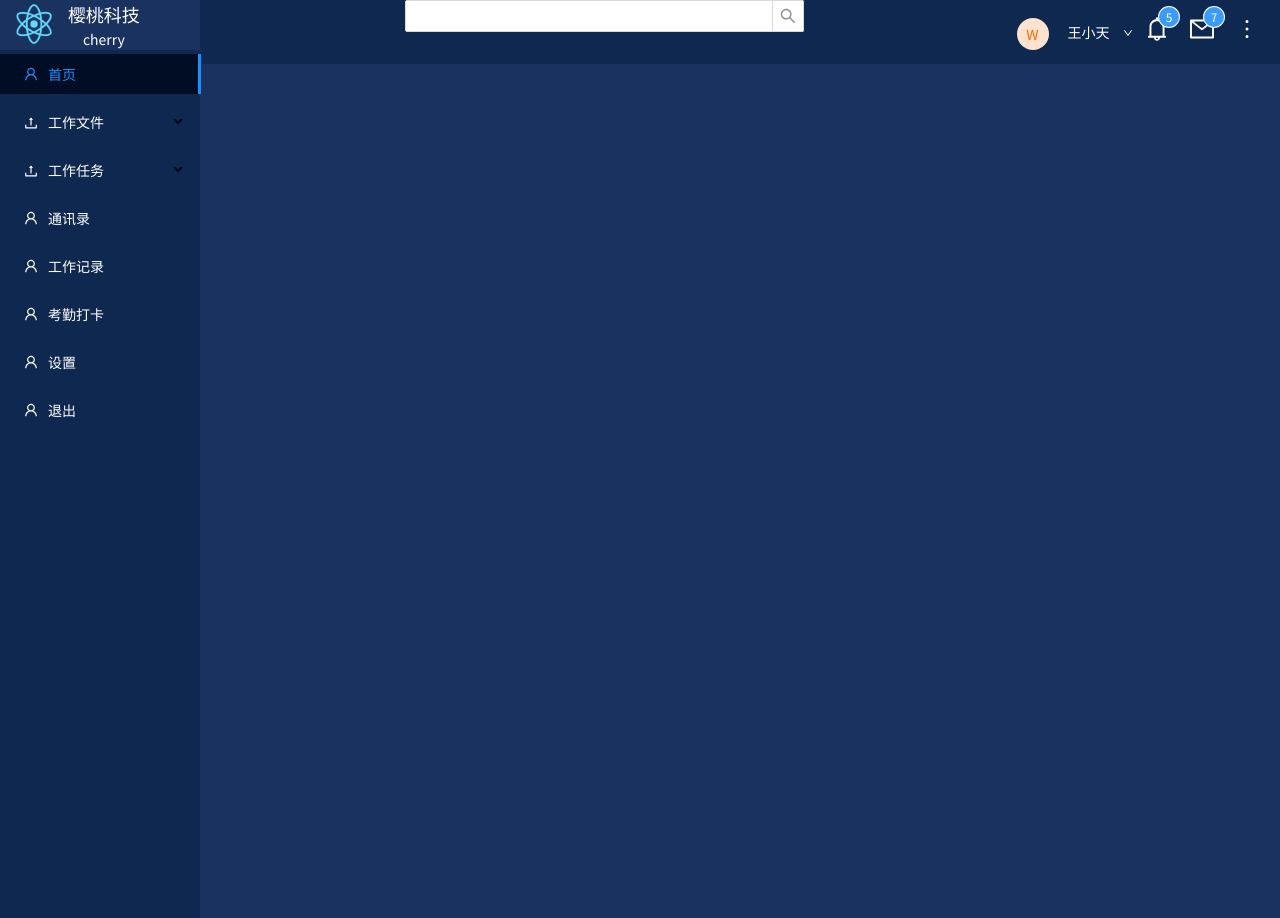
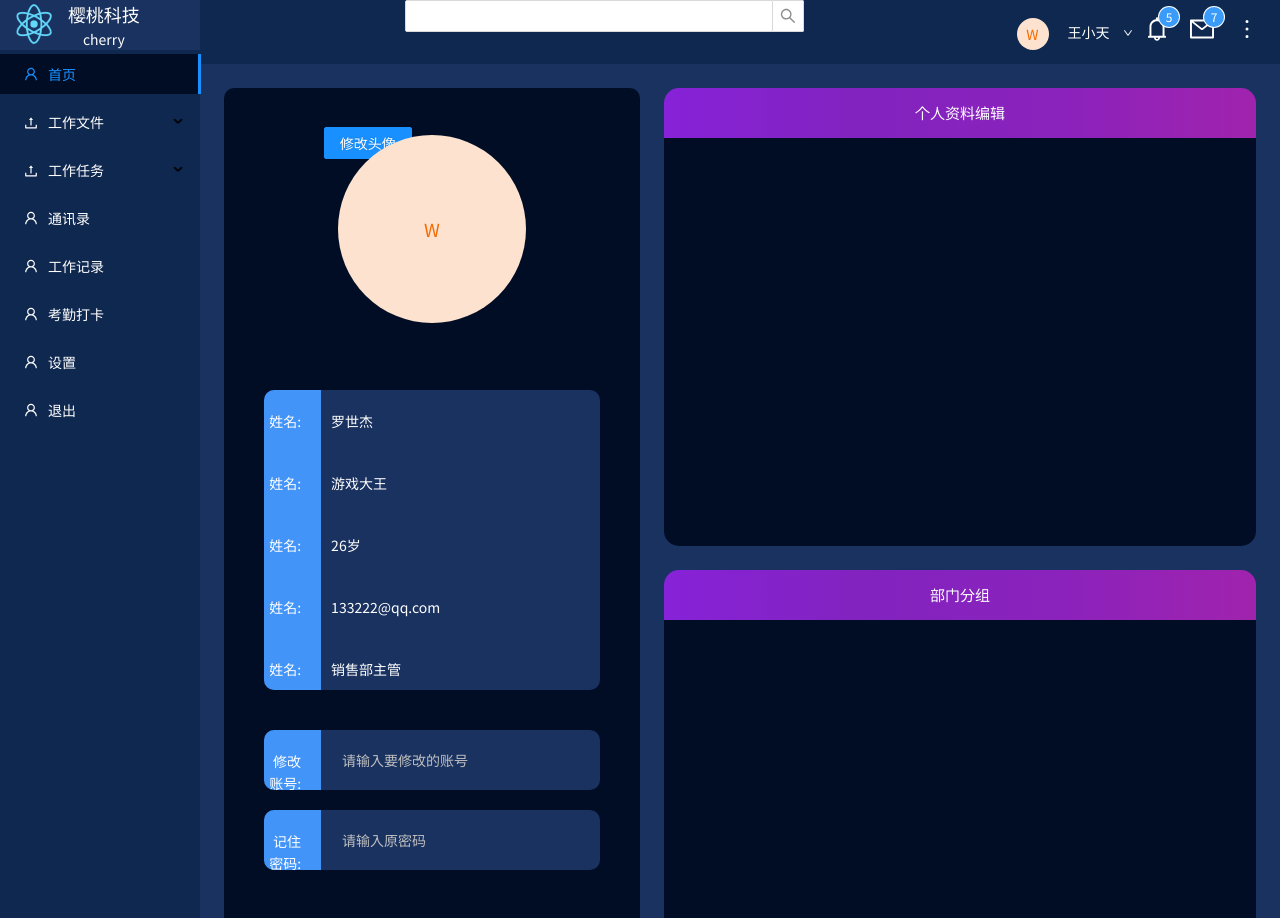
Before and after one commit to Bowencn/cherryOA, a React (Create React App) app in the folder oa/: page /setUp in a window 1280 px wide. Shown: the top 918 px of the page. Built offline with nearby package versions, Linux system fonts and the light colour scheme.

Commit message:
SetUpPage-layout-0.1

```diff
--- a/oa/src/App.css
+++ b/oa/src/App.css
@@ -96,3 +96,6 @@
 .userProfile .ant-table .ant-table-tbody > tr.ant-table-row:hover > td {
   border: 0;
 }
+.setup .ant-input:focus, .ant-input-focused{
+  box-shadow: 0 0 0 0  !important;
+}
--- a/oa/src/App.js
+++ b/oa/src/App.js
@@ -14,6 +14,7 @@ import HeaderBar from "./components/HeaderBar";
 import ClockIn from "./Views/ClockIn";
 import UserProfile from "./Views/workingTasks/UserProfile";
 import WorkingInformation from "./Views/workingPaper/WorkingInformation"
+import SetUp from "./Views/SetUp"
 const { Content, Sider } = Layout;
 const { SubMenu } = Menu;
 function App() {
@@ -133,6 +134,7 @@ function App() {
               <Link to="/ClockIn" />
             </Menu.Item>
             <Menu.Item key="9" icon={<UserOutlined />}>
+              <Link to="/SetUp"/>
               设置
             </Menu.Item>
             <Menu.Item key="10" icon={<UserOutlined />}>
@@ -155,6 +157,7 @@ function App() {
             <Route exact path="/ClockIn" component={ClockIn} />
             <Route exact path="/UserProfile" component={UserProfile} />
             <Route exact path="/workingInformation" component={WorkingInformation} />
+            <Route exact path="/setUp" component={SetUp} />
 
           </Content>
         </Layout>
--- /dev/null
+++ b/oa/src/Views/SetUp.js
@@ -0,0 +1,285 @@
+import React from "react";
+
+import {
+  Row,
+  Col,
+  Table,
+  Form,
+  Input,
+  Button,
+  Timeline,
+  Badge,
+  Avatar,
+} from "antd";
+
+export default function SetUp() {
+  const Card = (config) => {
+    return (
+      <div
+        style={{
+          borderRadius: 15,
+          height: config.height,
+          width: "100%",
+          textAlign: "center",
+          position: "relative",
+          overflow: "hidden",
+        }}
+      >
+        <div
+          style={{
+            height: "50px",
+            color: "#fff",
+            fontSize: 15,
+            lineHeight: "50px",
+            backgroundImage:
+              "linear-gradient(to right, rgb(135,34,216),rgb(130,35,191),rgb(139,34,188), rgb(160,35,173))",
+          }}
+        >
+          {config.title}
+        </div>
+        <div
+          style={{
+            width: "100%",
+            height: "100%",
+            backgroundColor: "rgb(1,13,37)",
+            borderBottomRightRadius: 15,
+            borderBottomLeftRadius: 15,
+          }}
+        >
+          {config.children}
+        </div>
+      </div>
+    );
+  };
+  return (
+    <div className="setup">
+      <Row gutter={[24, 0]}>
+        <Col span={10}>
+          <div
+            style={{
+              //   border: "1px solid black",
+              height: 940,
+              backgroundColor: "#010d24",
+              borderRadius: 10,
+            }}
+          >
+            <div style={{ height: "30%", position: "relative" }}>
+              <Button
+                type="primary"
+                style={{ position: "absolute", top: "14%", left: "24%" }}
+              >
+                修改头像
+              </Button>
+              <Avatar
+                style={{
+                  color: "#f56a00",
+                  backgroundColor: "#fde3cf",
+                  position: "absolute",
+                  left: "50%",
+                  top: "50%",
+                  transform: "translate(-50%,-50%)",
+                }}
+                size={188}
+              >
+                W
+              </Avatar>
+            </div>
+            <div
+              style={{
+                padding: "20px 40px",
+                // borderRadius: 10,
+                width: "100%",
+                // border: "1px solid #fff",
+              }}
+            >
+              <div
+                style={{
+                  borderRadius: 10,
+                  height: 300,
+                  backgroundColor: "rgb(26, 50, 96)",
+                  overflow: "hidden",
+                }}
+              >
+                {[
+                  { key: "姓名", value: "罗世杰" },
+                  { key: "昵称", value: "游戏大王" },
+                  { key: "年龄", value: "26岁" },
+                  { key: "邮箱", value: "133222@qq.com" },
+                  { key: "职位", value: "销售部主管" },
+                ].map((item) => (
+                  <div
+                    style={{
+                      display: "flex",
+                      flexDirection: "row",
+                      color: "#fff",
+                    }}
+                  >
+                    <div
+                      style={{
+                        backgroundColor: "rgb(66,148,248)",
+                        padding: "20px 20px 20px 0px",
+                        width: "17%",
+                        textAlign: "right",
+                      }}
+                    >
+                      <span>姓名:</span>
+                    </div>
+                    <div
+                      style={{
+                        backgroundColor: "rgb(26, 50, 96)",
+                        padding: "20px 0px 20px 10px",
+                        width: "80%",
+                        textAlign: "left",
+                      }}
+                    >
+                      <span>{item.value}</span>
+                    </div>
+                  </div>
+                ))}
+              </div>
+            </div>
+            <div
+              style={{
+                padding: "20px 40px",
+                // borderRadius: 10,
+                width: "100%",
+                // border: "1px solid #fff",
+              }}
+            >
+              <div
+                style={{
+                  borderRadius: 10,
+                  height: 60,
+                  backgroundColor: "rgb(26, 50, 96)",
+                  overflow: "hidden",
+                }}
+              >
+                <div
+                  style={{
+                    // borderRadius: 10,
+                    display: "flex",
+                    flexDirection: "row",
+                    color: "#fff",
+                  }}
+                >
+                  <div
+                    style={{
+                      backgroundColor: "rgb(66,148,248)",
+                      padding: "20px 20px 20px 0px",
+                      width: "17%",
+                      textAlign: "right",
+                    }}
+                  >
+                    <span>修改账号:</span>
+                  </div>
+                  <div
+                    style={{
+                      backgroundColor: "rgb(26, 50, 96)",
+                      padding: "15px 0px 20px 10px",
+                      width: "80%",
+                      textAlign: "left",
+                    }}
+                  >
+                    <Input
+                      style={{ border: 0, background: "transparent" }}
+                      placeholder="请输入要修改的账号"
+                    />
+                  </div>
+                </div>
+              </div>
+              <div
+                style={{
+                  borderRadius: 10,
+                  height: 60,
+                  backgroundColor: "rgb(26, 50, 96)",
+                  overflow: "hidden",
+                  marginTop: 20,
+                }}
+              >
+                <div
+                  style={{
+                    display: "flex",
+                    flexDirection: "row",
+                    color: "#fff",
+                  }}
+                >
+                  <div
+                    style={{
+                      backgroundColor: "rgb(66,148,248)",
+                      padding: "20px 20px 20px 0px",
+                      width: "17%",
+                      textAlign: "right",
+                    }}
+                  >
+                    <span>记住密码:</span>
+                  </div>
+                  <div
+                    style={{
+                      backgroundColor: "rgb(26, 50, 96)",
+                      padding: "15px 0px 20px 10px",
+                      width: "80%",
+                      textAlign: "left",
+                    }}
+                  >
+                    <Input
+                      style={{ border: 0, background: "transparent" }}
+                      placeholder="请输入原密码"
+                    />
+                  </div>
+                </div>
+              </div>
+            </div>
+            <div style={{textAlign:'center',marginTop:30}}>
+              <Button
+                type="primary"
+                style={{ borderRadius:5 }}
+              >
+                确认
+              </Button>
+              <Button
+                type="primary"
+                style={{ borderRadius:5,marginLeft:80 }}
+              >
+                取消
+              </Button>
+            </div>
+          </div>
+        </Col>
+        <Col span={14}>
+          <Row gutter={[0, 24]}>
+            <Col span={24}>
+              <Card
+                height={458}
+                headerStyle={{
+                  backgroundImage:
+                    "linear-gradient(to right, rgb(135,34,216),rgb(130,35,191),rgb(139,34,188), rgb(160,35,173))",
+                  height: 80,
+                }}
+                title={
+                  <div>
+                    <span>个人资料编辑</span>
+                  </div>
+                }
+              ></Card>
+            </Col>
+            <Col span={24}>
+              <Card
+                height={458}
+                headerStyle={{
+                  backgroundImage:
+                    "linear-gradient(to right, rgb(135,34,216),rgb(130,35,191),rgb(139,34,188), rgb(160,35,173))",
+                  height: 80,
+                }}
+                title={
+                  <div>
+                    <span>部门分组</span>
+                  </div>
+                }
+              ></Card>
+            </Col>
+          </Row>
+        </Col>
+      </Row>
+    </div>
+  );
+}
```
